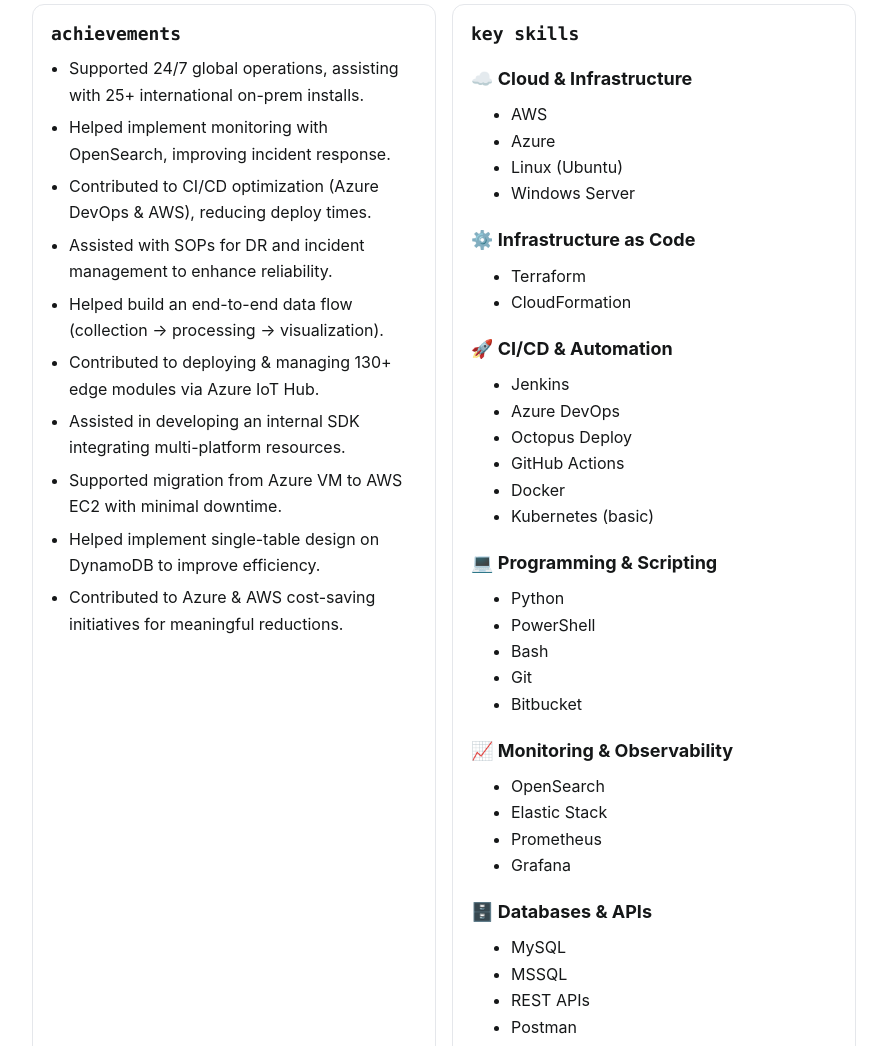
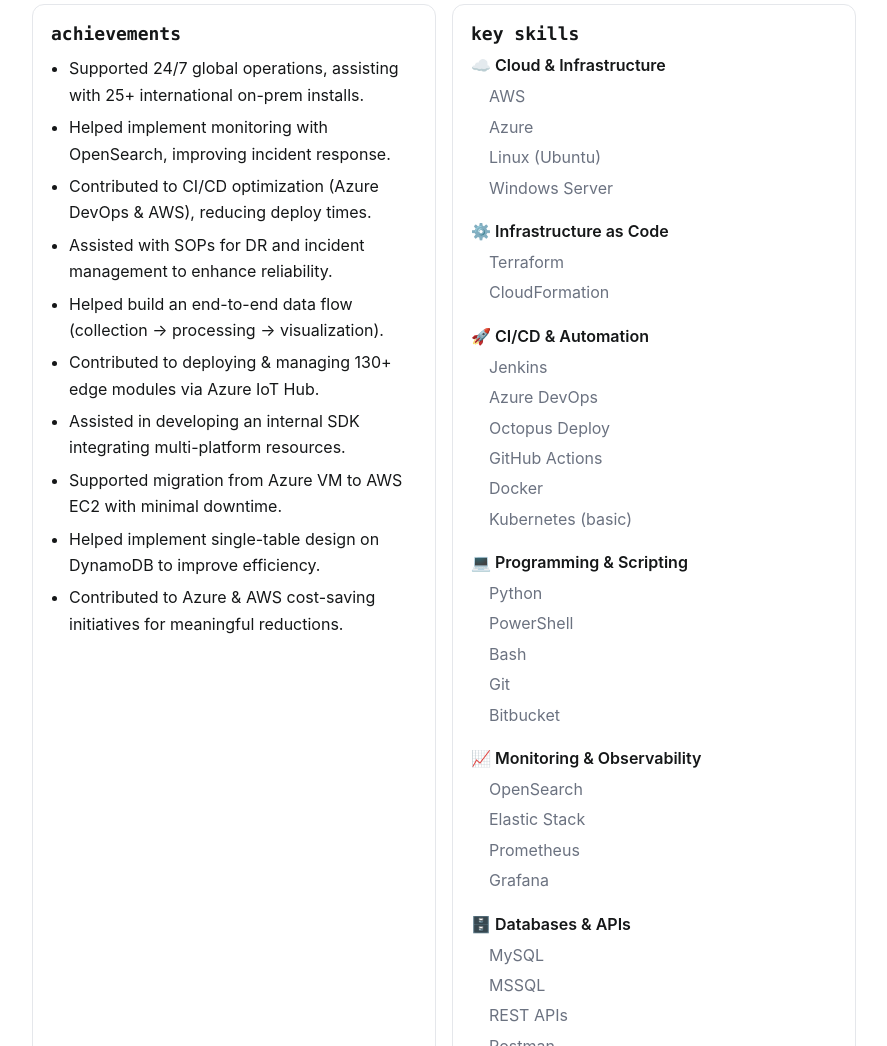
Before and after one commit to gLuColte/glucolte.github.io, a Jekyll site: the page built from index.md, in a window 1280 px wide and 1400 px high. Shown: the part 354-1400 px from the top of the window, without its empty margins (196-1083 px from the left). Built offline with Jekyll 4.4.1, drawn with Linux system fonts in a browser that asks for light colours.

Commit message:
Attempt to fix home page

```diff
--- a/assets/style.css
+++ b/assets/style.css
@@ -181,3 +181,26 @@
   .sections{grid-template-columns: 1fr}
   .two-col{columns: 1}
 }
+
+/* Skill groups styling */
+.skill-group {
+  margin-bottom: 20px;
+}
+
+.skill-group h3 {
+  margin: 0 0 8px 0;
+  font-size: 16px;
+  font-weight: 600;
+  color: var(--ink);
+}
+
+.skills {
+  margin: 0;
+  padding-left: 18px;
+  list-style: none;
+}
+
+.skills li {
+  margin: 4px 0;
+  color: var(--muted);
+}
```
